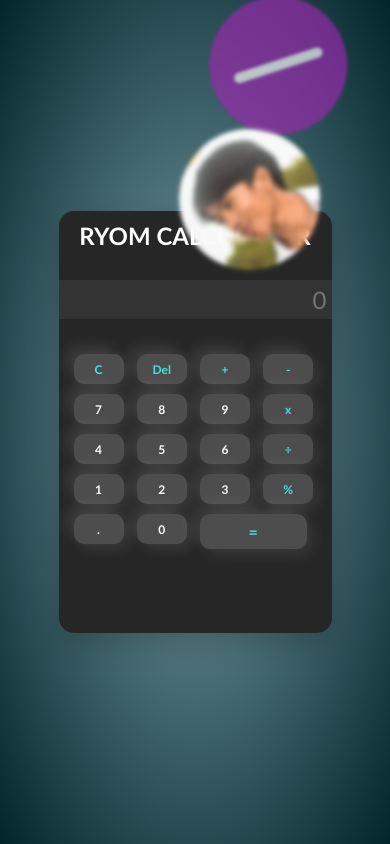
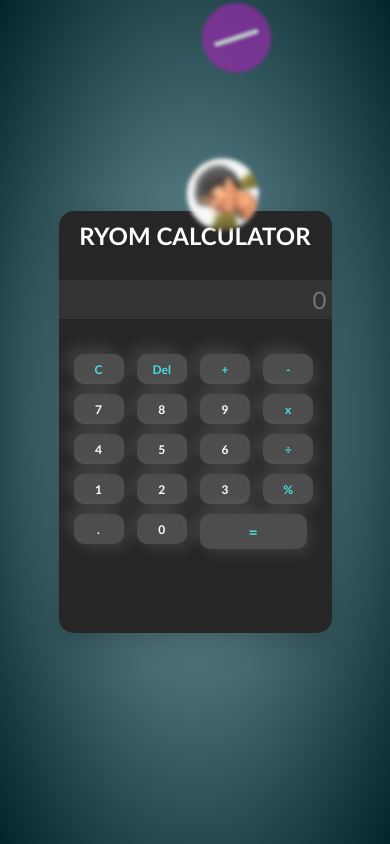
Before and after one commit to Tiago2231/Calculator, a plain HTML site: page index.html in a window 390 px wide. Drawn offline with Linux system fonts and the light colour scheme.

Commit message:
Update media.css

```diff
--- a/media.css
+++ b/media.css
@@ -27,6 +27,10 @@
                 height: 35px;
                 font-size: 1rem;
         }
+            .set img{
+                width:50%;
+                height: 50%;
+            }
     }
 
         /* Tablet view */
```
